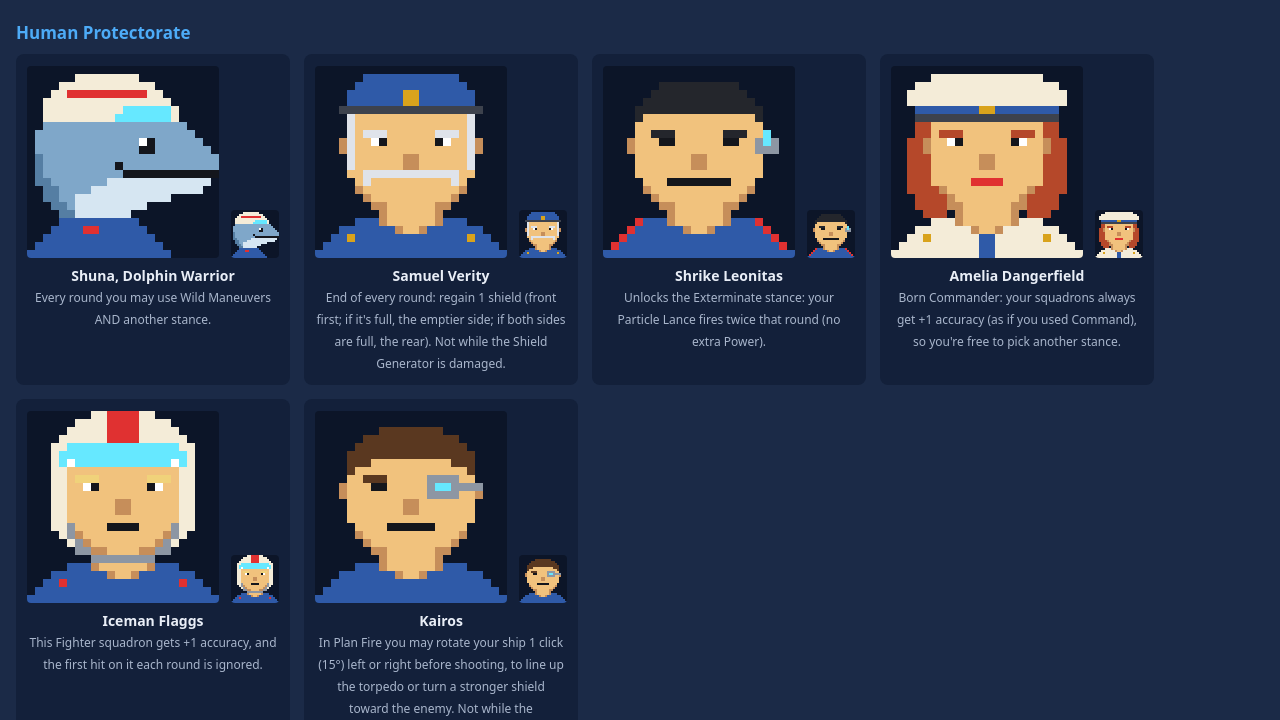
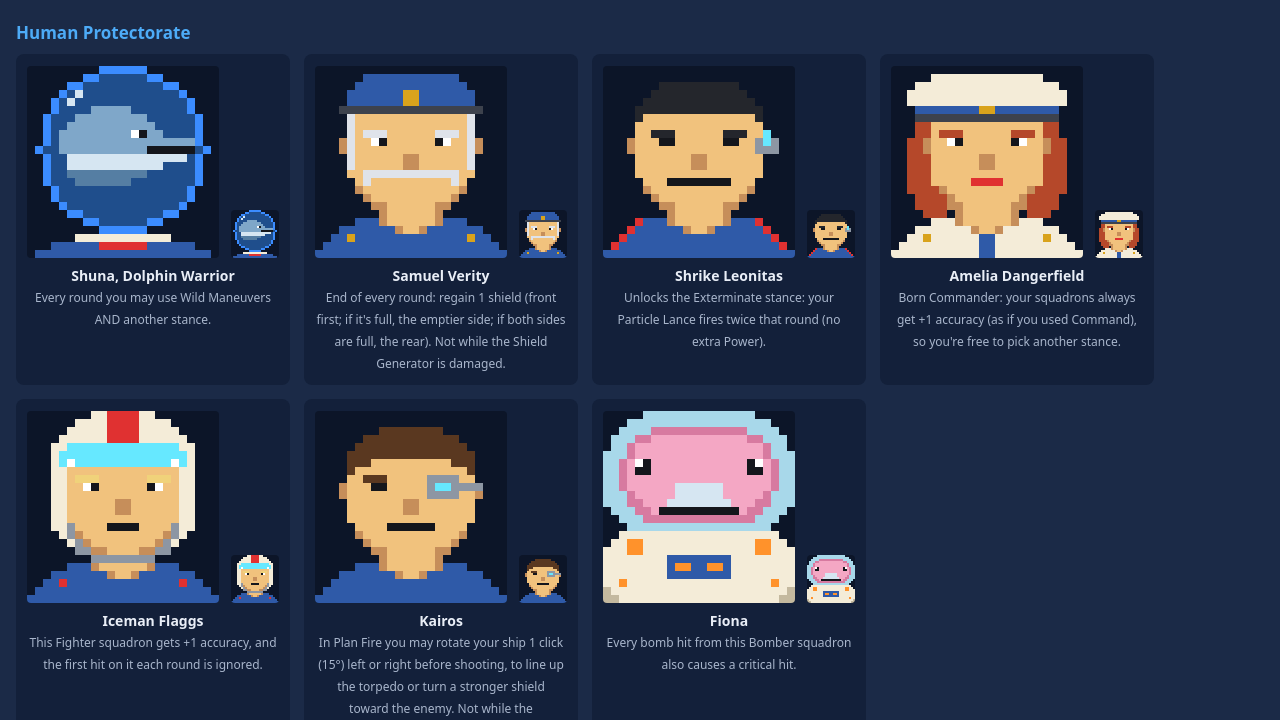
Before and after one commit to BaronBlitzen/Baron-Battles, a plain HTML site: page docs/captain-portraits.html in a window 1280 px wide. Shown: the part 80-800 px from the top of the page. Drawn offline with Linux system fonts and the light colour scheme.

Commit message:
Space Battles: Fiona (Bomber captain), Shuna in a helmet bubble
- Fiona: squadron captain for Protectorate Bombers (3 pts). Every bomb hit
  on a ship also causes a critical hit (shown as Crit! on the dice screen).
- Portraits: Fiona (pink dolphin in a round helmet and white-and-orange
  suit); Shuna's head now sits inside a round blue space-helmet bubble.

Co-Authored-By: Claude Opus 5.5 <noreply@anthropic.com>

```diff
--- a/docs/captain-portraits.html
+++ b/docs/captain-portraits.html
@@ -29,7 +29,7 @@ Big = 8× size, small = 2×.</p>
   import { PORTRAITS, PORTRAIT_SIZE, drawPortrait } from '../js/games/space-battles/portraits.js';
   import { CAPTAINS } from '../js/games/space-battles/data.js';
 
-  const PROT = ['shuna', 'verity', 'shrike', 'amelia', 'flaggs', 'kairos'];
+  const PROT = ['shuna', 'verity', 'shrike', 'amelia', 'flaggs', 'kairos', 'fiona'];
   const PIR = ['mal', 'liuBei', 'flerf', 'rzen', 'kajik'];
 
   function draw(id, scale) {
--- a/js/games/space-battles/data.js
+++ b/js/games/space-battles/data.js
@@ -457,6 +457,7 @@ export const STANCE_ORDER = ['balanced', 'wild', 'repairs', 'shieldBoost', 'targ
 //   stance        – unlocks this stance (STANCES[..].captain)
 //   alwaysCommand – this carrier's squadrons always get Command's +1 accuracy (Command isn't offered)
 //   accuracy      – squadron: + accuracy; ignoreFirstHit – squadron ignores the first hit each round
+//   hitsCrit      – squadron: every hit on a ship also causes a critical hit
 //   pickCrit      – the player picks which system this ship's criticals damage (in Plan Fire)
 //   fireRotate    – may rotate this many clicks in place during Plan Fire (before shooting)
 //   hull / speed / clicks – + max hull, + max speed, + turn clicks per segment
@@ -477,6 +478,8 @@ export const CAPTAINS = {
     desc: 'Born Commander: your squadrons always get +1 accuracy (as if you used Command), so you\'re free to pick another stance.' },
   flaggs: { name: 'Iceman Flaggs', short: 'Iceman', icon: '🧊', cost: 1, squadrons: ['fighters'], accuracy: 1, ignoreFirstHit: true,
     desc: 'This Fighter squadron gets +1 accuracy, and the first hit on it each round is ignored.' },
+  fiona: { name: 'Fiona', short: 'Fiona', icon: '🌊', cost: 3, squadrons: ['bombers'], hitsCrit: true,
+    desc: 'Every bomb hit from this Bomber squadron also causes a critical hit.' },
   golbrik: { name: 'Golbrik', short: 'Golbrik', icon: '💥', cost: 2, ships: ['grunt'], stance: 'reckless',
     desc: 'Unlocks the Reckless Attack stance: take 1 hull damage, and all your weapons fire twice that round (no extra Power).' },
   jurddap: { name: 'Jurddap', short: 'Jurddap', icon: '🐸', cost: 1, ships: ['grunt'], hull: 1, fireproof: true,
--- a/js/games/space-battles/portraits.js
+++ b/js/games/space-battles/portraits.js
@@ -21,6 +21,8 @@ export const PORTRAIT_PALETTE = {
   c: '#ff8a5c', y: '#ffe8a3', // starfish coral and spots (shade: 'o' from PALETTE)
   n: '#6c7385', // light outline on black fur (Rzen)
   j: '#7ac74f', J: '#4e8a32', a: '#a8d8ea', // frog skin, frog shade, helmet glass (Kaj'ik)
+  p: '#f4a7c4', q: '#d77aa0', // pink dolphin and its shade (Fiona)
+  r: '#1f4e8c', // blue helmet-bubble glass (Shuna; the rim is 'b')
 };
 
 export const PORTRAIT_SIZE = 24;
@@ -50,32 +52,32 @@ const GRUNT_SHOULDERS = [
 
 export const PORTRAITS = {
   // ---------- Human Protectorate ----------
-  // Dolphin in a pilot helmet, visor up (side view).
+  // Dolphin (side view) with its whole head inside a round blue space-helmet bubble.
   shuna: [
-    '........................',
-    '......WWWWWWWW..........',
-    '....WWWWWWWWWWWW........',
-    '...WWRRRRRRRRRRWW.......',
-    '..WWWWWWWWWWWWWWWW......',
-    '..WWWWWWWWWWCCCCCCW.....',
-    '..WWWWWWWWWCCCCCCCW.....',
-    '..LLLLLLLLLLLLLLLLLL....',
-    '.LLLLLLLLLLLLLLLLLLLL...',
-    '.LLLLLLLLLLLLLekLLLLLL..',
-    '.LLLLLLLLLLLLLkkLLLLLLL.',
-    '.lLLLLLLLLLLLLLLLLLLLLLL',
-    '.lLLLLLLLLLkLLLLLLLLLLLL',
-    '.lLLLLLLLLLLkkkkkkkkkkkk',
-    '.llLLLLLLLEEEEEEEEEEEEE.',
-    '..llLLLLEEEEEEEEEEEEEE..',
-    '..llLLEEEEEEEEEEEE......',
-    '...llLEEEEEEEEE.........',
-    '....llEEEEEEE...........',
-    '....BBBBBBBBBB..........',
-    '...BBBBRRBBBBBB.........',
-    '..BBBBBBBBBBBBBB........',
-    '.BBBBBBBBBBBBBBBB.......',
-    'BBBBBBBBBBBBBBBBBB......',
+    '.........bbbbbb.........',
+    '.......bbrrrrrrbb.......',
+    '.....bbrrrrrrrrrrbb.....',
+    '....brErrrrrrrrrrrrb....',
+    '...brErrrrrrrrrrrrrrb...',
+    '...brrrrLLLLLrrrrrrrb...',
+    '..brrrLLLLLLLLLrrrrrrb..',
+    '..brrLLLLLLLLLLLrrrrrb..',
+    '..brLLLLLLLLLekLLrrrrb..',
+    '..brLLLLLLLLLLLLLLLLLb..',
+    '.brrLLLLLLLLLLLkkkkkkrb.',
+    '..brrEEEEEEEEEEEEEEErb..',
+    '..brrEEEEEEEEEEEErrrrb..',
+    '..brrllllllllllrrrrrrb..',
+    '..brrrlllllllrrrrrrrrb..',
+    '...brrrrrrrrrrrrrrrrb...',
+    '...brrrrrrrrrrrrrrrrb...',
+    '....brrrrrrrrrrrrrrb....',
+    '.....bbrrrrrrrrrrbb.....',
+    '.......bbrrrrrrbb.......',
+    '.........bbbbbb.........',
+    '......WWWWWWWWWWWW......',
+    '...BBBBBBRRRRRRBBBBBB...',
+    '.BBBBBBBBBBBBBBBBBBBBBB.',
   ],
   // Old veteran: gray mustache, navy cap.
   verity: mirror([
@@ -424,6 +426,35 @@ export const PORTRAITS = {
     '.IIIIIIIIIII',
     'IIIIIIIIIIII',
   ]),
+  // ---------- Protectorate (squadron captain) ----------
+  // A pink dolphin, front view, in a round glass helmet and a white-and-orange spacesuit.
+  fiona: mirror([
+    '.....aaaaaaa',
+    '...aaaaaaaaa',
+    '..aaaaqqqqqq',
+    '.aaaqqpppppp',
+    '.aaqpppppppp',
+    'aaaqpppppppp',
+    'aaqpekpppppp',
+    'aaqpkkpppppp',
+    'aaqppppppppp',
+    'aaqppppppEEE',
+    'aaaqpppppEEE',
+    'aaaqqpppEEEE',
+    '.aaaqqpkkkkk',
+    '..aaaqqqqqqq',
+    '...aaaaaaaaa',
+    '..WWWWWWWWWW',
+    '.WWFFWWWWWWW',
+    'WWWFFWWWWWWW',
+    'WWWWWWWWBBBB',
+    'WWWWWWWWBFFB',
+    'WWWWWWWWBBBB',
+    'WWFWWWWWWWWW',
+    'wWWWWWWWWWWW',
+    'wwWWWWWWWWWW',
+  ]),
+  // ---------- Pirates ----------
   // Black panther with antennae, side profile facing right, light outline.
   rzen: outline([
     '........................',
```
Also changed, not shown: js/games/space-battles/host.js (+7 -1 lines), 1 other file.
